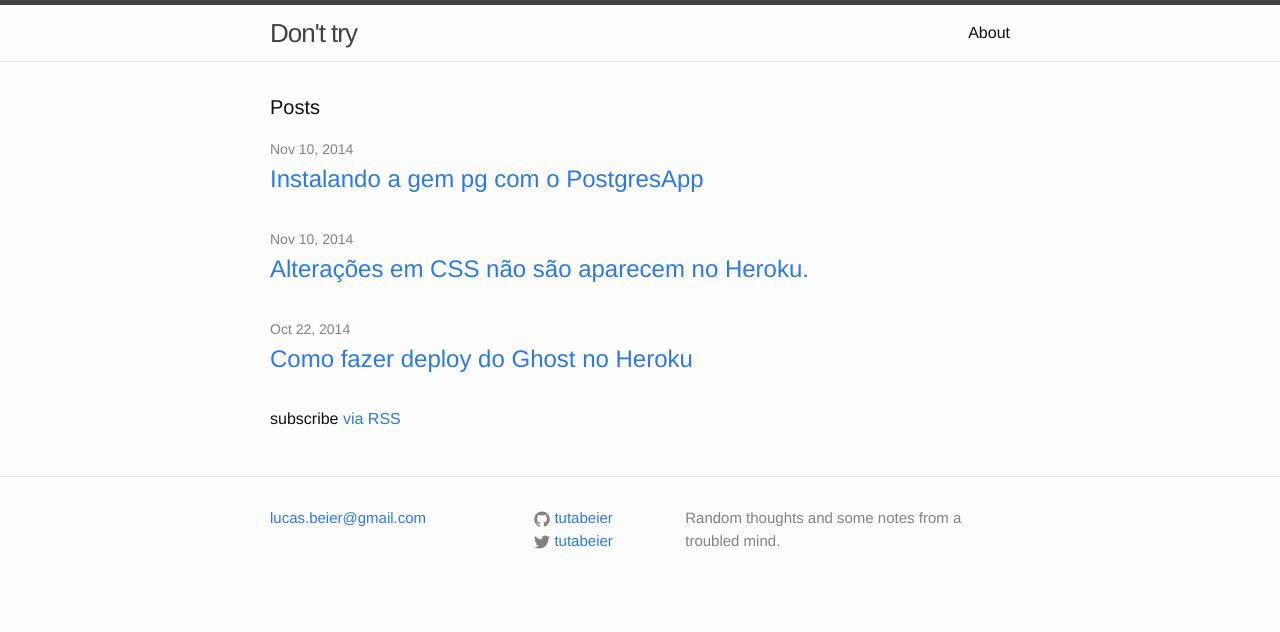
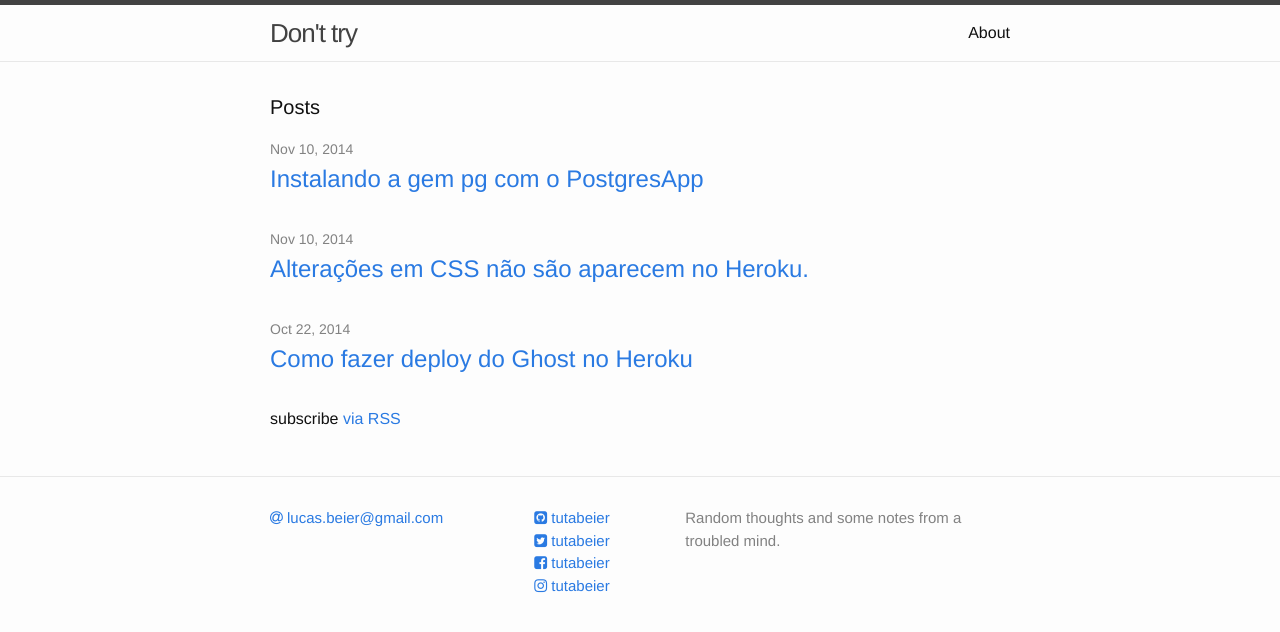
Before and after one commit to tutabeier/tutabeier.github.io, a Jekyll site: the page built from index.html, in a window 1280 px wide. Shown: the top 632 px of the page. Built offline with Jekyll 4.4.1, drawn with Linux system fonts in a browser that asks for light colours; nearby versions of some CDN libraries.

Commit message:
Adicionado Font Awesome Icons.

```diff
--- a/_config.yml
+++ b/_config.yml
@@ -7,6 +7,8 @@ baseurl: "" # the subpath of your site, e.g. /blog/
 url: "http://tutabeier.github.io/" # the base hostname & protocol for your site
 twitter_username: tutabeier
 github_username:  tutabeier
+facebook_username: tutabeier
+instagram_username: tutabeier
 
 # Build settings
 markdown: kramdown
--- a/_includes/footer.html
+++ b/_includes/footer.html
@@ -4,7 +4,12 @@
     <div class="footer-col-wrapper">
       <div class="footer-col  footer-col-1">
         <ul class="contact-list">
-          <li><a href="mailto:{{ site.email }}">{{ site.email }}</a></li>
+          <li>
+            <a href="mailto:{{ site.email }}">
+              <i class="fa fa-at"></i>
+              {{ site.email }}
+            </a>
+          </li>
         </ul>
       </div>
 
@@ -13,12 +18,7 @@
           {% if site.github_username %}
           <li>
             <a href="https://github.com/{{ site.github_username }}" target="_blank">
-              <span class="icon  icon--github">
-                <svg viewBox="0 0 16 16">
-                  <path fill="#828282" d="M7.999,0.431c-4.285,0-7.76,3.474-7.76,7.761 c0,3.428,2.223,6.337,5.307,7.363c0.388,0.071,0.53-0.168,0.53-0.374c0-0.184-0.007-0.672-0.01-1.32 c-2.159,0.469-2.614-1.04-2.614-1.04c-0.353-0.896-0.862-1.135-0.862-1.135c-0.705-0.481,0.053-0.472,0.053-0.472 c0.779,0.055,1.189,0.8,1.189,0.8c0.692,1.186,1.816,0.843,2.258,0.645c0.071-0.502,0.271-0.843,0.493-1.037 C4.86,11.425,3.049,10.76,3.049,7.786c0-0.847,0.302-1.54,0.799-2.082C3.768,5.507,3.501,4.718,3.924,3.65 c0,0,0.652-0.209,2.134,0.796C6.677,4.273,7.34,4.187,8,4.184c0.659,0.003,1.323,0.089,1.943,0.261 c1.482-1.004,2.132-0.796,2.132-0.796c0.423,1.068,0.157,1.857,0.077,2.054c0.497,0.542,0.798,1.235,0.798,2.082 c0,2.981-1.814,3.637-3.543,3.829c0.279,0.24,0.527,0.713,0.527,1.437c0,1.037-0.01,1.874-0.01,2.129 c0,0.208,0.14,0.449,0.534,0.373c3.081-1.028,5.302-3.935,5.302-7.362C15.76,3.906,12.285,0.431,7.999,0.431z"/>
-                </svg>
-              </span>
-
+              <i class="fa fa-github-square"></i>
               <span class="username">{{ site.github_username }}</span>
             </a>
           </li>
@@ -27,14 +27,26 @@
           {% if site.twitter_username %}
           <li>
             <a href="https://twitter.com/{{ site.twitter_username }}"  target="_blank">
-              <span class="icon  icon--twitter">
-                <svg viewBox="0 0 16 16">
-                  <path fill="#828282" d="M15.969,3.058c-0.586,0.26-1.217,0.436-1.878,0.515c0.675-0.405,1.194-1.045,1.438-1.809
-                  c-0.632,0.375-1.332,0.647-2.076,0.793c-0.596-0.636-1.446-1.033-2.387-1.033c-1.806,0-3.27,1.464-3.27,3.27 c0,0.256,0.029,0.506,0.085,0.745C5.163,5.404,2.753,4.102,1.14,2.124C0.859,2.607,0.698,3.168,0.698,3.767 c0,1.134,0.577,2.135,1.455,2.722C1.616,6.472,1.112,6.325,0.671,6.08c0,0.014,0,0.027,0,0.041c0,1.584,1.127,2.906,2.623,3.206 C3.02,9.402,2.731,9.442,2.433,9.442c-0.211,0-0.416-0.021-0.615-0.059c0.416,1.299,1.624,2.245,3.055,2.271 c-1.119,0.877-2.529,1.4-4.061,1.4c-0.264,0-0.524-0.015-0.78-0.046c1.447,0.928,3.166,1.469,5.013,1.469 c6.015,0,9.304-4.983,9.304-9.304c0-0.142-0.003-0.283-0.009-0.423C14.976,4.29,15.531,3.714,15.969,3.058z"/>
-                </svg>
-              </span>
+              <i class="fa fa-twitter-square"></i>
+              <span class="username">{{ site.twitter_username }}</span>
+            </a>
+          </li>
+          {% endif %}
 
-              <span class="username">{{ site.twitter_username }}</span>
+          {% if site.facebook_username %}
+          <li>
+            <a href="https://facebook.com/{{ site.facebook_username }}"  target="_blank">
+              <i class="fa fa-facebook-square"></i>
+              <span class="username">{{ site.facebook_username }}</span>
+            </a>
+          </li>
+          {% endif %}
+
+          {% if site.instagram_username %}
+          <li>
+            <a href="https://instagram.com/{{ site.instagram_username }}"  target="_blank">
+              <i class="fa fa-instagram"></i>
+              <span class="username">{{ site.instagram_username }}</span>
             </a>
           </li>
           {% endif %}
--- a/_includes/head.html
+++ b/_includes/head.html
@@ -9,4 +9,5 @@
   <link rel="stylesheet" href="{{ "/css/main.css" | prepend: site.baseurl }}">
   <link rel="canonical" href="{{ page.url | replace:'index.html','' | prepend: site.baseurl | prepend: site.url }}">
   <link rel="alternate" type="application/atom+xml" title="{{ site.title }}" href="{{ "/feed.xml" | prepend: site.baseurl | prepend: site.url }}" />
+  <link href="//maxcdn.bootstrapcdn.com/font-awesome/4.2.0/css/font-awesome.min.css" rel="stylesheet">
 </head>
```
